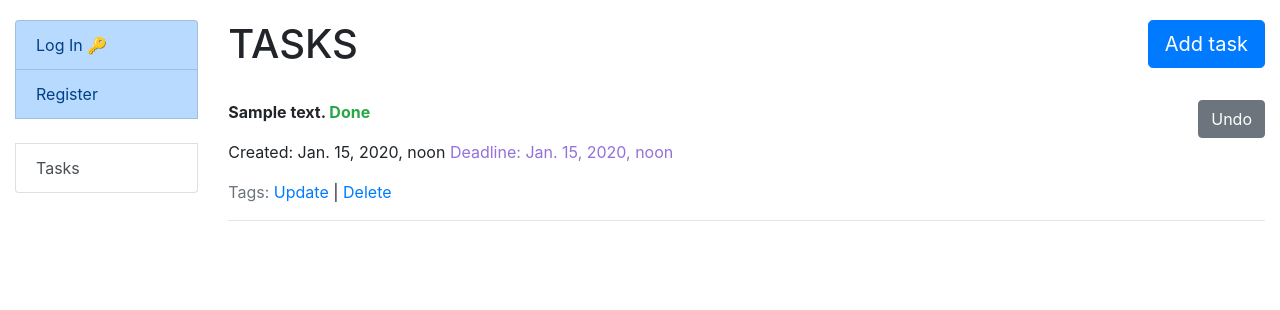
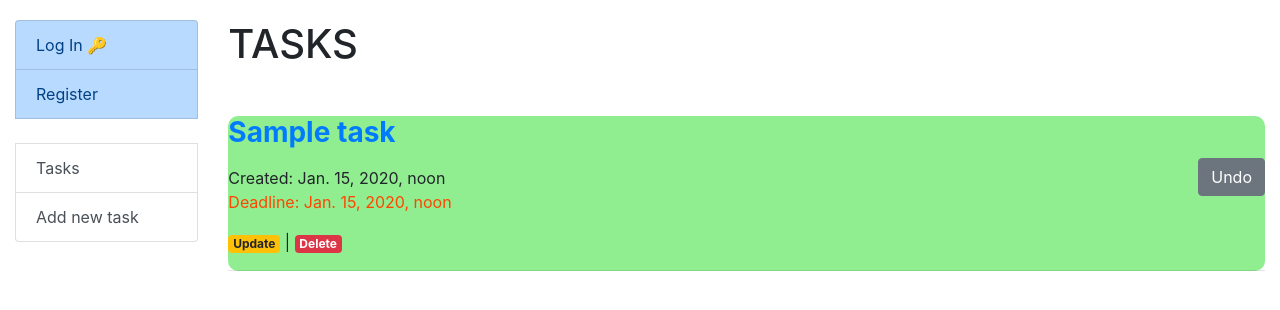
Before and after one commit to Serhii-Leonenko/wwl_test_task, a Django app: page / in a window 1280 px wide. Shown: the top 310 px of the page. Run offline with Django 4.2, Linux system fonts and the light colour scheme; tables that the repository leaves empty hold one stand-in row (values such as "Sample post").

Commit message:
added changes

```diff
--- a/accounts/views.py
+++ b/accounts/views.py
@@ -12,7 +12,7 @@ def registration(request):
             password = form.cleaned_data.get("password1")
             user = authenticate(request, username=username, password=password)
             login(request, user)
-            return redirect("home")
+            return redirect("/")
     else:
         form = RegisterForm()
     return render(request, "registration/register.html", {"form": form})
--- a/core/forms.py
+++ b/core/forms.py
@@ -11,4 +11,4 @@ class TaskForm(forms.ModelForm):
 
     class Meta:
         model = Task
-        fields = ["title", "content"]
+        fields = ["title", "content", "deadline"]
--- a/core/models.py
+++ b/core/models.py
@@ -9,4 +9,4 @@ class Task(models.Model):
     is_done = models.BooleanField(default=False)
 
     class Meta:
-        ordering = ["is_done", "-creation_date"]
+        ordering = ["-creation_date"]
--- a/core/urls.py
+++ b/core/urls.py
@@ -5,7 +5,7 @@ from core.views import (
     TaskUpdateView,
     TaskCreateView,
     TaskDeleteView,
-    task_status_change,
+    task_status_change, TaskDetailView,
 )
 
 urlpatterns = [
@@ -13,6 +13,7 @@ urlpatterns = [
     path("create/", TaskCreateView.as_view(), name="task-create"),
     path("<int:pk>/update/", TaskUpdateView.as_view(), name="task-update"),
     path("<int:pk>/delete/", TaskDeleteView.as_view(), name="task-delete"),
+    path("<int:pk>/", TaskDetailView.as_view(), name="task-detail"),
     path("<int:pk>/change_status/", task_status_change, name="task-status-change"),
 ]
 
--- a/core/views.py
+++ b/core/views.py
@@ -25,6 +25,10 @@ class TaskUpdateView(LoginRequiredMixin, generic.UpdateView):
     success_url = reverse_lazy("core:task-list")
 
 
+class TaskDetailView(LoginRequiredMixin, generic.DetailView):
+    model = Task
+
+
 class TaskDeleteView(LoginRequiredMixin, generic.DeleteView):
     model = Task
     success_url = reverse_lazy("core:task-list")
--- a/requirements.txt
+++ b/requirements.txt
@@ -4,3 +4,4 @@ django-crispy-forms==1.14.0
 django-debug-toolbar==3.5.0
 sqlparse==0.4.2
 tzdata==2022.1
+python-dotenv~=1.0.0
--- a/templates/core/task_list.html
+++ b/templates/core/task_list.html
@@ -4,17 +4,18 @@
 
     <h1>
         TASKS
-        <a style="float: right" class="btn btn-primary btn-lg" href="{% url 'core:task-create' %}">
-            Add task
-        </a>
     </h1>
     <br>
     {% if task_list %}
         {% for task in task_list %}
+          {% if task.is_done %}
+          <div style="background-color: lightgreen; border-radius: 10px" >
+          {% else %}
+          <div>
+          {% endif %}
             <p>
-                <strong>{{ task.content }}
+                <strong><a href="{% url 'core:task-detail' pk=task.id %}"><h3>{{ task.title }}</h3></a>
                     {% if task.is_done %}
-                        <span class="text-success"> Done</span>
                         <a style="float: right" class="btn btn-secondary" href="{% url 'core:task-status-change' pk=task.id %}">Undo</a>
                     {% else %}
                         <span class="text-danger"> Not done</span>
@@ -25,19 +26,17 @@
             <p>
                 Created: {{ task.creation_date }}
                 {% if task.deadline %}
-                    <span style="color: mediumpurple">Deadline: {{ task.deadline }}</span>
+                  <br>
+                    <span style="color: orangered">Deadline: {{ task.deadline }}</span>
                 {% endif %}
             </p>
             <p>
-                <span class="text-muted">
-                    Tags:
-
-                </span>
-                <a href="{% url 'core:task-update' pk=task.id %}">Update</a>
+                <a href="{% url 'core:task-update' pk=task.id %}" class="badge badge-warning">Update</a>
                 |
-                <a href="{% url 'core:task-delete' pk=task.id %}">Delete</a>
+                <a href="{% url 'core:task-delete' pk=task.id %}" class="badge badge-danger">Delete</a>
             </p>
             <hr>
+          </div>
         {% endfor %}
 
     {% else %}
--- a/templates/includes/sidebar.html
+++ b/templates/includes/sidebar.html
@@ -21,4 +21,6 @@
   <br>
   <a class="list-group-item list-group-item-action"
      href="{% url 'core:task-list' %}">Tasks</a>
+  <a class="list-group-item list-group-item-action"
+     href="{% url 'core:task-create' %}">Add new task</a>
 </div>
```
Also changed, not shown: task_manager/settings.py (+11 -4 lines), templates/core/task_detail.html (added, +27 -0 lines).
